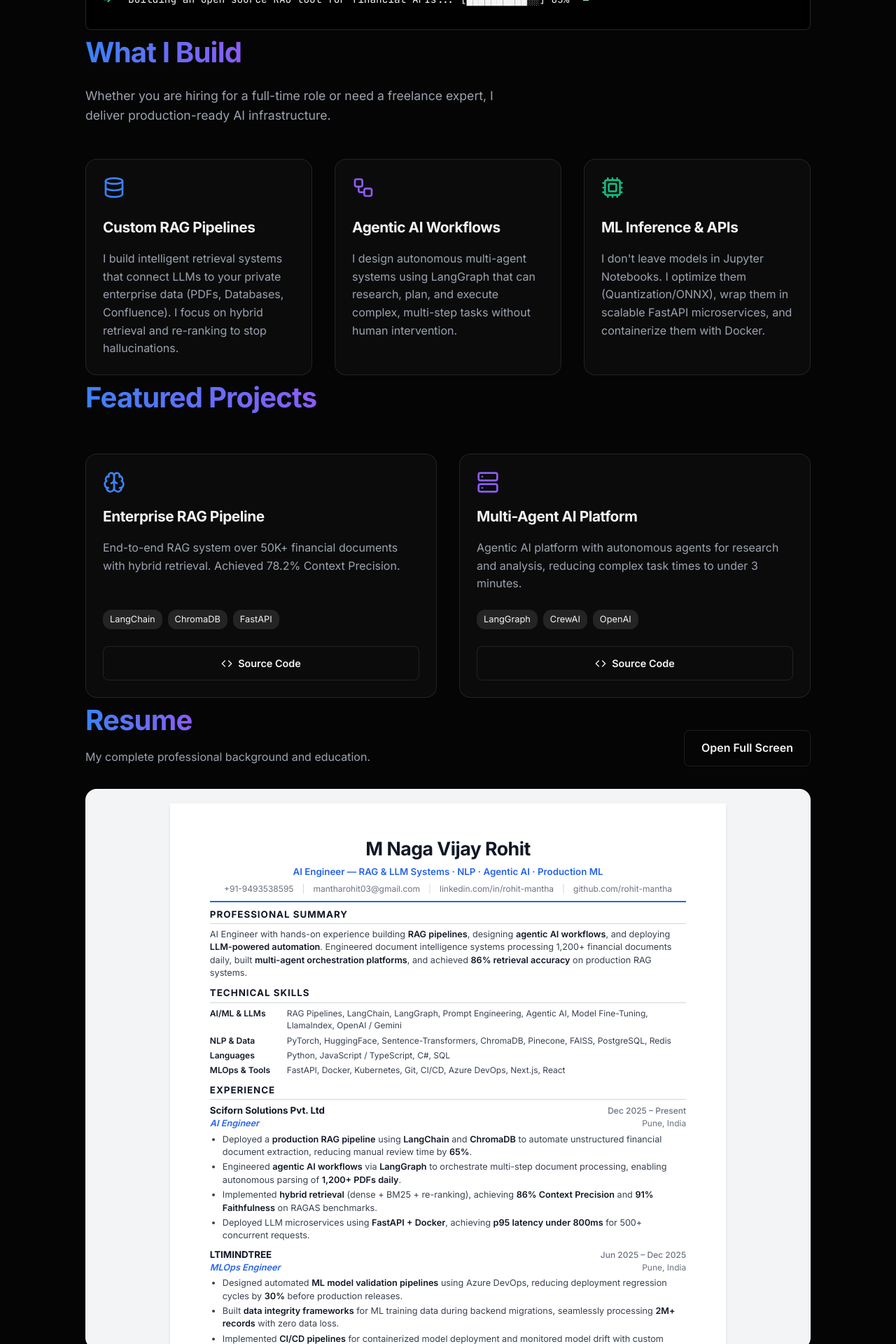
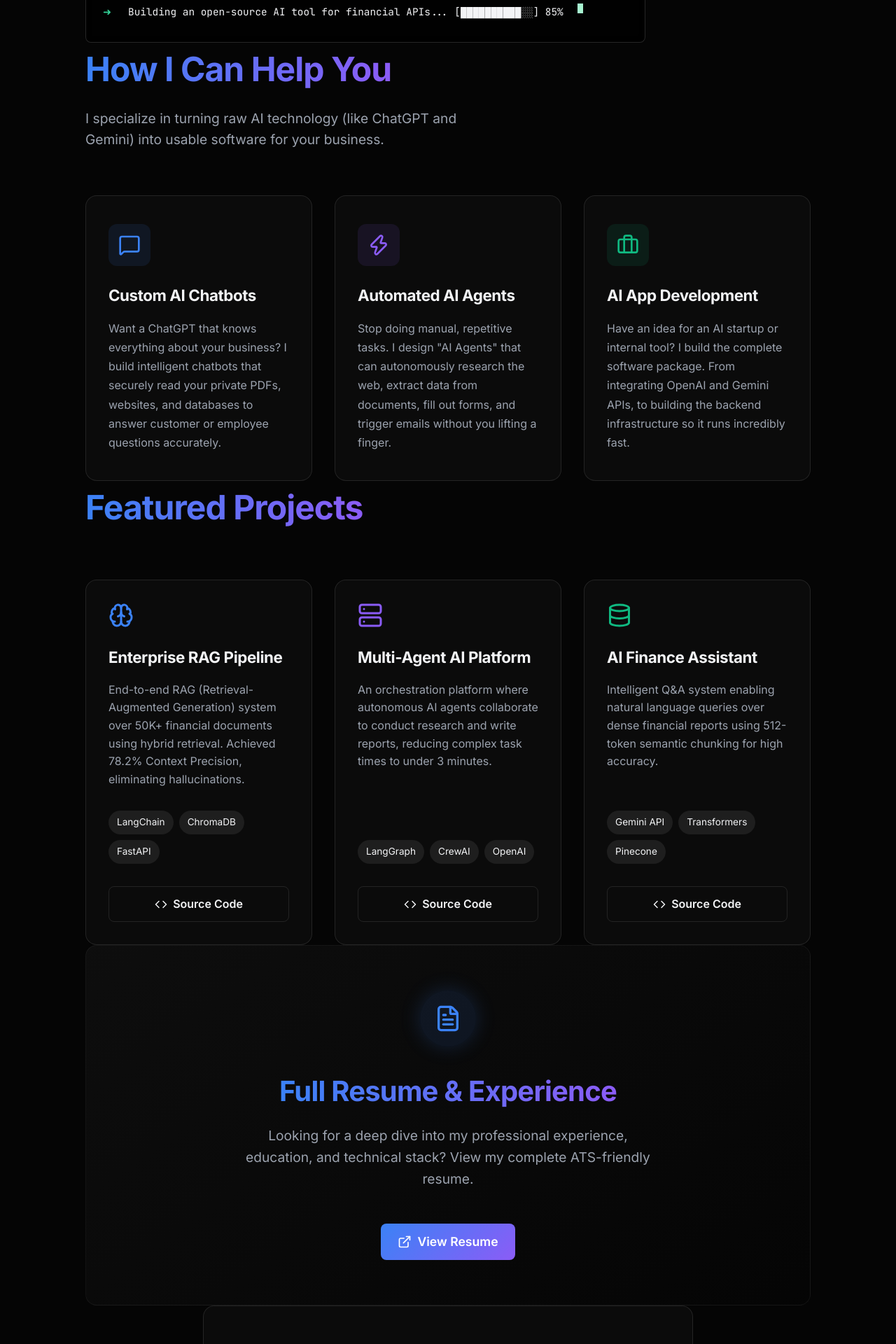
Before and after one commit to RohitMantha/portfolio, a React app: page / in a window 1280 px wide. Shown: the part 860-2780 px from the top of the page at 70% size. Built offline with nearby package versions, Linux system fonts and the light colour scheme; the HTML template or start-up script is replaced by a standard one.

Commit message:
fix: Improve padding, simplify services for non-tech clients, update resume UI

```diff
--- a/src/App.jsx
+++ b/src/App.jsx
@@ -1,11 +1,11 @@
 import React, { useState, useEffect } from 'react';
-import { Terminal, Database, Server, Brain, Code, Brackets, ChevronRight, Mail, FileText, Send, CheckCircle, Workflow, Cpu } from 'lucide-react';
+import { Terminal, Database, Server, Brain, Code, ChevronRight, Send, Briefcase, MessageSquare, Zap, FileText, Download, ExternalLink } from 'lucide-react';
 import './index.css';
 
 const App = () => {
   // Terminal Typing Effect State
   const [terminalText, setTerminalText] = useState('');
-  const fullText = "Building an open-source RAG tool for financial APIs... [██████████░░] 85%";
+  const fullText = "Building an open-source AI tool for financial APIs... [██████████░░] 85%";
 
   useEffect(() => {
     let i = 0;
@@ -39,7 +39,7 @@ const App = () => {
     const data = await response.json();
 
     if (data.success) {
-      setResult("Message sent successfully!");
+      setResult("Message sent successfully! I will reply shortly.");
       event.target.reset();
     } else {
       console.log("Error", data);
@@ -57,7 +57,6 @@ const App = () => {
           <a href="#" className="logo">rohit<span className="gradient-text">.ai</span></a>
           <div className="nav-links">
             <div className="availability-badge" style={{ marginRight: '1rem', display: 'none' }}>
-               {/* Display block on desktop, hidden on mobile via CSS usually, but we'll leave it inline for now */}
                <div className="pulse-dot"></div>
                Available for Freelance
             </div>
@@ -80,26 +79,25 @@ const App = () => {
             </div>
           </div>
 
-          <h1 style={{ fontSize: '4rem', lineHeight: '1.1', marginBottom: '1.5rem' }}>
+          <h1 style={{ fontSize: '4.5rem', lineHeight: '1.1', marginBottom: '1.5rem' }}>
             Hi, I'm Rohit.<br />
-            I build <span className="gradient-text">Production AI.</span>
+            I build <span className="gradient-text">Custom AI Software.</span>
           </h1>
-          <p style={{ fontSize: '1.2rem', color: 'var(--text-muted)', maxWidth: '600px', marginBottom: '3rem' }}>
-            AI Engineer specializing in RAG Pipelines, Agentic Workflows, and ML Inference Optimization.
-            I take LLMs out of notebooks and put them into reliable enterprise systems.
+          <p style={{ fontSize: '1.2rem', color: 'var(--text-muted)', maxWidth: '650px', marginBottom: '3rem' }}>
+            I help businesses integrate AI into their products. Whether you need a custom ChatGPT for your private data, or automated AI agents to do your busy work, I build reliable systems that actually work.
           </p>
 
           <div style={{ display: 'flex', gap: '1rem', marginBottom: '5rem', flexWrap: 'wrap' }}>
             <a href="#services" className="btn btn-primary">
               See What I Build <ChevronRight size={18} />
             </a>
-            <a href="#resume" className="btn btn-secondary">
-              <FileText size={18} /> View Resume
+            <a href="#contact" className="btn btn-secondary">
+              Let's Talk
             </a>
           </div>
 
           {/* Terminal Component */}
-          <div className="terminal">
+          <div className="terminal" style={{ maxWidth: '800px' }}>
             <div className="terminal-header" style={{ display: 'flex', justifyContent: 'space-between', alignItems: 'center' }}>
               <div style={{ display: 'flex', gap: '8px' }}>
                 <div className="terminal-dot dot-red"></div>
@@ -115,7 +113,7 @@ const App = () => {
               <span className="log-info" style={{ marginLeft: '8px' }}>cat currently_learning.txt</span>
             </div>
             <div className="log-line" style={{ marginBottom: '1.2rem', color: '#d1d5db', fontStyle: 'italic' }}>
-              &gt; Exploring advanced multi-agent orchestration with LangGraph and CrewAI.
+              &gt; Exploring advanced multi-agent orchestration for business automation.
             </div>
             <div className="log-line">
               <span className="log-prefix" style={{ color: '#fbbf24' }}>rohit@ai-portfolio:~$</span>
@@ -128,37 +126,42 @@ const App = () => {
           </div>
         </section>
 
-        {/* Services Section (New for Freelance) */}
+        {/* Services Section (Simplified for non-tech clients) */}
         <section id="services" className="container">
-          <h2 style={{ fontSize: '2.5rem', marginBottom: '1rem' }}><span className="gradient-text">What I Build</span></h2>
-          <p style={{ color: 'var(--text-muted)', marginBottom: '3rem', fontSize: '1.1rem', maxWidth: '600px' }}>
-            Whether you are hiring for a full-time role or need a freelance expert, I deliver production-ready AI infrastructure.
+          <h2 style={{ fontSize: '3rem', marginBottom: '1rem' }}><span className="gradient-text">How I Can Help You</span></h2>
+          <p style={{ color: 'var(--text-muted)', marginBottom: '4rem', fontSize: '1.2rem', maxWidth: '600px' }}>
+            I specialize in turning raw AI technology (like ChatGPT and Gemini) into usable software for your business.
           </p>
 
           <div style={{ display: 'grid', gridTemplateColumns: 'repeat(auto-fit, minmax(300px, 1fr))', gap: '2rem' }}>
 
-            <div className="glass-card">
-              <Database size={32} color="var(--accent-blue)" style={{ marginBottom: '1rem' }} />
-              <h3 style={{ fontSize: '1.3rem', marginBottom: '1rem' }}>Custom RAG Pipelines</h3>
-              <p style={{ color: 'var(--text-muted)' }}>
-                I build intelligent retrieval systems that connect LLMs to your private enterprise data (PDFs, Databases, Confluence).
-                I focus on hybrid retrieval and re-ranking to stop hallucinations.
+            <div className="glass-card" style={{ padding: '2.5rem 2rem' }}>
+              <div style={{ background: 'rgba(59, 130, 246, 0.1)', width: '60px', height: '60px', borderRadius: '12px', display: 'flex', alignItems: 'center', justifyContent: 'center', marginBottom: '1.5rem' }}>
+                <MessageSquare size={32} color="var(--accent-blue)" />
+              </div>
+              <h3 style={{ fontSize: '1.4rem', marginBottom: '1rem' }}>Custom AI Chatbots</h3>
+              <p style={{ color: 'var(--text-muted)', lineHeight: '1.7' }}>
+                Want a ChatGPT that knows everything about your business? I build intelligent chatbots that securely read your private PDFs, websites, and databases to answer customer or employee questions accurately.
               </p>
             </div>
 
-            <div className="glass-card">
-              <Workflow size={32} color="var(--accent-purple)" style={{ marginBottom: '1rem' }} />
-              <h3 style={{ fontSize: '1.3rem', marginBottom: '1rem' }}>Agentic AI Workflows</h3>
-              <p style={{ color: 'var(--text-muted)' }}>
-                I design autonomous multi-agent systems using LangGraph that can research, plan, and execute complex, multi-step tasks without human intervention.
+            <div className="glass-card" style={{ padding: '2.5rem 2rem' }}>
+              <div style={{ background: 'rgba(139, 92, 246, 0.1)', width: '60px', height: '60px', borderRadius: '12px', display: 'flex', alignItems: 'center', justifyContent: 'center', marginBottom: '1.5rem' }}>
+                <Zap size={32} color="var(--accent-purple)" />
+              </div>
+              <h3 style={{ fontSize: '1.4rem', marginBottom: '1rem' }}>Automated AI Agents</h3>
+              <p style={{ color: 'var(--text-muted)', lineHeight: '1.7' }}>
+                Stop doing manual, repetitive tasks. I design "AI Agents" that can autonomously research the web, extract data from documents, fill out forms, and trigger emails without you lifting a finger.
               </p>
             </div>
 
-            <div className="glass-card">
-              <Cpu size={32} color="#10b981" style={{ marginBottom: '1rem' }} />
-              <h3 style={{ fontSize: '1.3rem', marginBottom: '1rem' }}>ML Inference & APIs</h3>
-              <p style={{ color: 'var(--text-muted)' }}>
-                I don't leave models in Jupyter Notebooks. I optimize them (Quantization/ONNX), wrap them in scalable FastAPI microservices, and containerize them with Docker.
+            <div className="glass-card" style={{ padding: '2.5rem 2rem' }}>
+              <div style={{ background: 'rgba(16, 185, 129, 0.1)', width: '60px', height: '60px', borderRadius: '12px', display: 'flex', alignItems: 'center', justifyContent: 'center', marginBottom: '1.5rem' }}>
+                <Briefcase size={32} color="#10b981" />
+              </div>
+              <h3 style={{ fontSize: '1.4rem', marginBottom: '1rem' }}>AI App Development</h3>
+              <p style={{ color: 'var(--text-muted)', lineHeight: '1.7' }}>
+                Have an idea for an AI startup or internal tool? I build the complete software package. From integrating OpenAI and Gemini APIs, to building the backend infrastructure so it runs incredibly fast.
               </p>
             </div>
 
@@ -167,78 +170,107 @@ const App = () => {
 
         {/* Projects Section */}
         <section id="projects" className="container">
-          <h2 style={{ fontSize: '2.5rem', marginBottom: '3rem' }}><span className="gradient-text">Featured Projects</span></h2>
+          <h2 style={{ fontSize: '3rem', marginBottom: '4rem' }}><span className="gradient-text">Featured Projects</span></h2>
 
-          <div style={{ display: 'grid', gridTemplateColumns: 'repeat(auto-fit, minmax(300px, 1fr))', gap: '2rem' }}>
+          <div style={{ display: 'grid', gridTemplateColumns: 'repeat(auto-fit, minmax(320px, 1fr))', gap: '2rem' }}>
 
-            <div className="glass-card" style={{ display: 'flex', flexDirection: 'column', height: '100%' }}>
-              <Brain size={32} color="var(--accent-blue)" style={{ marginBottom: '1rem' }} />
-              <h3 style={{ fontSize: '1.3rem' }}>Enterprise RAG Pipeline</h3>
-              <p style={{ color: 'var(--text-muted)', marginBottom: '1.5rem', flexGrow: 1 }}>
-                End-to-end RAG system over 50K+ financial documents with hybrid retrieval. Achieved 78.2% Context Precision.
+            {/* Project 1 */}
+            <div className="glass-card" style={{ display: 'flex', flexDirection: 'column', height: '100%', padding: '2rem' }}>
+              <Brain size={36} color="var(--accent-blue)" style={{ marginBottom: '1.5rem' }} />
+              <h3 style={{ fontSize: '1.4rem', marginBottom: '1rem' }}>Enterprise RAG Pipeline</h3>
+              <p style={{ color: 'var(--text-muted)', marginBottom: '2rem', flexGrow: 1, lineHeight: '1.6' }}>
+                End-to-end RAG (Retrieval-Augmented Generation) system over 50K+ financial documents using hybrid retrieval. Achieved 78.2% Context Precision, eliminating hallucinations.
               </p>
-              <div style={{ display: 'flex', gap: '0.5rem', flexWrap: 'wrap', marginBottom: '1.5rem' }}>
-                <span style={{ fontSize: '0.8rem', background: 'rgba(255,255,255,0.1)', padding: '4px 10px', borderRadius: '12px' }}>LangChain</span>
-                <span style={{ fontSize: '0.8rem', background: 'rgba(255,255,255,0.1)', padding: '4px 10px', borderRadius: '12px' }}>ChromaDB</span>
-                <span style={{ fontSize: '0.8rem', background: 'rgba(255,255,255,0.1)', padding: '4px 10px', borderRadius: '12px' }}>FastAPI</span>
+              <div style={{ display: 'flex', gap: '0.5rem', flexWrap: 'wrap', marginBottom: '2rem' }}>
+                <span style={{ fontSize: '0.85rem', background: 'rgba(255,255,255,0.08)', padding: '6px 12px', borderRadius: '20px' }}>LangChain</span>
+                <span style={{ fontSize: '0.85rem', background: 'rgba(255,255,255,0.08)', padding: '6px 12px', borderRadius: '20px' }}>ChromaDB</span>
+                <span style={{ fontSize: '0.85rem', background: 'rgba(255,255,255,0.08)', padding: '6px 12px', borderRadius: '20px' }}>FastAPI</span>
               </div>
-              <a href="https://github.com/rohit-mantha" target="_blank" rel="noreferrer" className="btn btn-secondary" style={{ width: '100%', justifyContent: 'center', fontSize: '0.9rem' }}>
-                <Code size={16} /> Source Code
+              <a href="https://github.com/rohit-mantha" target="_blank" rel="noreferrer" className="btn btn-secondary" style={{ width: '100%', justifyContent: 'center' }}>
+                <Code size={18} /> Source Code
               </a>
             </div>
 
-            <div className="glass-card" style={{ display: 'flex', flexDirection: 'column', height: '100%' }}>
-              <Server size={32} color="var(--accent-purple)" style={{ marginBottom: '1rem' }} />
-              <h3 style={{ fontSize: '1.3rem' }}>Multi-Agent AI Platform</h3>
-              <p style={{ color: 'var(--text-muted)', marginBottom: '1.5rem', flexGrow: 1 }}>
-                Agentic AI platform with autonomous agents for research and analysis, reducing complex task times to under 3 minutes.
+            {/* Project 2 */}
+            <div className="glass-card" style={{ display: 'flex', flexDirection: 'column', height: '100%', padding: '2rem' }}>
+              <Server size={36} color="var(--accent-purple)" style={{ marginBottom: '1.5rem' }} />
+              <h3 style={{ fontSize: '1.4rem', marginBottom: '1rem' }}>Multi-Agent AI Platform</h3>
+              <p style={{ color: 'var(--text-muted)', marginBottom: '2rem', flexGrow: 1, lineHeight: '1.6' }}>
+                An orchestration platform where autonomous AI agents collaborate to conduct research and write reports, reducing complex task times to under 3 minutes.
               </p>
-              <div style={{ display: 'flex', gap: '0.5rem', flexWrap: 'wrap', marginBottom: '1.5rem' }}>
-                <span style={{ fontSize: '0.8rem', background: 'rgba(255,255,255,0.1)', padding: '4px 10px', borderRadius: '12px' }}>LangGraph</span>
-                <span style={{ fontSize: '0.8rem', background: 'rgba(255,255,255,0.1)', padding: '4px 10px', borderRadius: '12px' }}>CrewAI</span>
-                <span style={{ fontSize: '0.8rem', background: 'rgba(255,255,255,0.1)', padding: '4px 10px', borderRadius: '12px' }}>OpenAI</span>
+              <div style={{ display: 'flex', gap: '0.5rem', flexWrap: 'wrap', marginBottom: '2rem' }}>
+                <span style={{ fontSize: '0.85rem', background: 'rgba(255,255,255,0.08)', padding: '6px 12px', borderRadius: '20px' }}>LangGraph</span>
+                <span style={{ fontSize: '0.85rem', background: 'rgba(255,255,255,0.08)', padding: '6px 12px', borderRadius: '20px' }}>CrewAI</span>
+                <span style={{ fontSize: '0.85rem', background: 'rgba(255,255,255,0.08)', padding: '6px 12px', borderRadius: '20px' }}>OpenAI</span>
               </div>
-              <a href="https://github.com/rohit-mantha" target="_blank" rel="noreferrer" className="btn btn-secondary" style={{ width: '100%', justifyContent: 'center', fontSize: '0.9rem' }}>
-                <Code size={16} /> Source Code
+              <a href="https://github.com/rohit-mantha" target="_blank" rel="noreferrer" className="btn btn-secondary" style={{ width: '100%', justifyContent: 'center' }}>
+                <Code size={18} /> Source Code
+              </a>
+            </div>
+
+            {/* Project 3 */}
+            <div className="glass-card" style={{ display: 'flex', flexDirection: 'column', height: '100%', padding: '2rem' }}>
+              <Database size={36} color="#10b981" style={{ marginBottom: '1.5rem' }} />
+              <h3 style={{ fontSize: '1.4rem', marginBottom: '1rem' }}>AI Finance Assistant</h3>
+              <p style={{ color: 'var(--text-muted)', marginBottom: '2rem', flexGrow: 1, lineHeight: '1.6' }}>
+                Intelligent Q&A system enabling natural language queries over dense financial reports using 512-token semantic chunking for high accuracy.
+              </p>
+              <div style={{ display: 'flex', gap: '0.5rem', flexWrap: 'wrap', marginBottom: '2rem' }}>
+                <span style={{ fontSize: '0.85rem', background: 'rgba(255,255,255,0.08)', padding: '6px 12px', borderRadius: '20px' }}>Gemini API</span>
+                <span style={{ fontSize: '0.85rem', background: 'rgba(255,255,255,0.08)', padding: '6px 12px', borderRadius: '20px' }}>Transformers</span>
+                <span style={{ fontSize: '0.85rem', background: 'rgba(255,255,255,0.08)', padding: '6px 12px', borderRadius: '20px' }}>Pinecone</span>
+              </div>
+              <a href="https://github.com/rohit-mantha" target="_blank" rel="noreferrer" className="btn btn-secondary" style={{ width: '100%', justifyContent: 'center' }}>
+                <Code size={18} /> Source Code
               </a>
             </div>
 
           </div>
         </section>
 
-        {/* Resume Embed Section */}
+        {/* Resume Section (Sleek Card UI instead of massive iframe) */}
         <section id="resume" className="container">
-          <div style={{ display: 'flex', justifyContent: 'space-between', alignItems: 'flex-end', marginBottom: '2rem' }}>
-            <div>
-              <h2 style={{ fontSize: '2.5rem', marginBottom: '0.5rem' }}><span className="gradient-text">Resume</span></h2>
-              <p style={{ color: 'var(--text-muted)' }}>My complete professional background and education.</p>
+          <div className="glass-card" style={{
+            padding: '4rem',
+            display: 'flex',
+            flexDirection: 'column',
+            alignItems: 'center',
+            textAlign: 'center',
+            background: 'linear-gradient(145deg, rgba(15,15,15,0.9) 0%, rgba(5,5,5,0.95) 100%)',
+            border: '1px solid rgba(255,255,255,0.05)'
+          }}>
+            <div style={{
+              background: 'rgba(59, 130, 246, 0.1)',
+              width: '80px',
+              height: '80px',
+              borderRadius: '50%',
+              display: 'flex',
+              alignItems: 'center',
+              justifyContent: 'center',
+              marginBottom: '2rem',
+              boxShadow: '0 0 30px rgba(59, 130, 246, 0.2)'
+            }}>
+              <FileText size={40} color="var(--accent-blue)" />
             </div>
-            <a href="/resume.html" target="_blank" className="btn btn-secondary">
-              Open Full Screen
-            </a>
-          </div>
 
-          <div style={{
-            width: '100%',
-            height: '800px',
-            borderRadius: '16px',
-            overflow: 'hidden',
-            border: '1px solid var(--border)',
-            background: '#fff'
-          }}>
-            <iframe
-              src="/resume.html"
-              title="Rohit Resume"
-              style={{ width: '100%', height: '100%', border: 'none' }}
-            ></iframe>
+            <h2 style={{ fontSize: '2.5rem', marginBottom: '1rem' }}><span className="gradient-text">Full Resume & Experience</span></h2>
+            <p style={{ color: 'var(--text-muted)', fontSize: '1.2rem', maxWidth: '600px', marginBottom: '3rem' }}>
+              Looking for a deep dive into my professional experience, education, and technical stack? View my complete ATS-friendly resume.
+            </p>
+
+            <div style={{ display: 'flex', gap: '1rem', flexWrap: 'wrap', justifyContent: 'center' }}>
+              <a href="/resume.html" target="_blank" rel="noreferrer" className="btn btn-primary" style={{ padding: '12px 24px', fontSize: '1.1rem' }}>
+                <ExternalLink size={20} /> View Resume
+              </a>
+            </div>
           </div>
         </section>
 
         {/* Contact Form Section */}
         <section id="contact" className="container" style={{ paddingBottom: '8rem' }}>
-          <div className="glass-card" style={{ maxWidth: '700px', margin: '0 auto', padding: '3rem' }}>
-            <h2 style={{ fontSize: '2.5rem', marginBottom: '1rem', textAlign: 'center' }}><span className="gradient-text">Let's Work Together</span></h2>
-            <p style={{ color: 'var(--text-muted)', textAlign: 'center', marginBottom: '2.5rem' }}>
+          <div className="glass-card" style={{ maxWidth: '700px', margin: '0 auto', padding: '4rem 3rem' }}>
+            <h2 style={{ fontSize: '3rem', marginBottom: '1rem', textAlign: 'center' }}><span className="gradient-text">Let's Work Together</span></h2>
+            <p style={{ color: 'var(--text-muted)', textAlign: 'center', marginBottom: '3rem', fontSize: '1.1rem' }}>
               Whether you have a freelance project or a full-time opportunity, drop me a message and I'll get back to you within 24 hours.
             </p>
 
@@ -254,15 +286,15 @@ const App = () => {
                 </div>
               </div>
 
-              <div className="form-group">
+              <div className="form-group" style={{ marginBottom: '2rem' }}>
                 <label className="form-label">Project Details / Message</label>
                 <textarea name="message" className="form-textarea" required placeholder="Tell me about your AI needs..."></textarea>
               </div>
 
               <input type="hidden" name="subject" value="New Inquiry from AI Portfolio!" />
 
-              <button type="submit" className="btn btn-primary" style={{ width: '100%', justifyContent: 'center' }}>
-                <Send size={18} /> Send Message
+              <button type="submit" className="btn btn-primary" style={{ width: '100%', justifyContent: 'center', padding: '16px', fontSize: '1.1rem' }}>
+                <Send size={20} /> Send Message
               </button>
             </form>
 
@@ -274,6 +306,24 @@ const App = () => {
           </div>
         </section>
       </main>
+
+      {/* Footer */}
+      <footer style={{ borderTop: '1px solid var(--border)', padding: '4rem 0', textAlign: 'center' }}>
+        <div className="container">
+          <h3 style={{ fontSize: '1.5rem', marginBottom: '1.5rem' }}>Let's build something intelligent.</h3>
+          <div style={{ display: 'flex', justifyContent: 'center', gap: '2rem', marginBottom: '3rem' }}>
+            <a href="https://github.com/rohit-mantha" target="_blank" rel="noreferrer" style={{ color: 'var(--text-muted)', transition: 'color 0.2s', textDecoration: 'none', fontWeight: 500 }}>
+              GitHub
+            </a>
+            <a href="https://linkedin.com/in/rohit-mantha" target="_blank" rel="noreferrer" style={{ color: 'var(--text-muted)', transition: 'color 0.2s', textDecoration: 'none', fontWeight: 500 }}>
+              LinkedIn
+            </a>
+          </div>
+          <p style={{ color: 'var(--text-muted)', fontSize: '0.9rem' }}>
+            &copy; 2026 M Naga Vijay Rohit. All rights reserved.
+          </p>
+        </div>
+      </footer>
     </>
   );
 };
--- a/src/index.css
+++ b/src/index.css
@@ -149,7 +149,7 @@ h1, h2, h3, h4 {
 }
 
 section {
-  padding: 6rem 0;
+  padding: 10rem 0;
 }
 
 /* ─── Buttons ─── */
```
